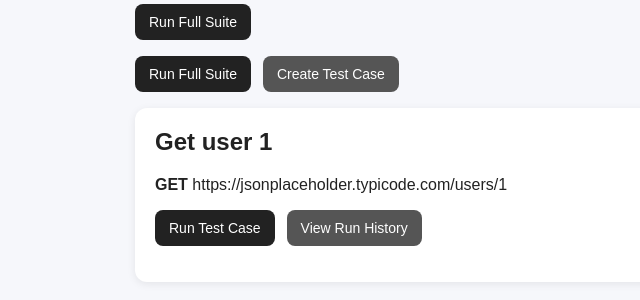
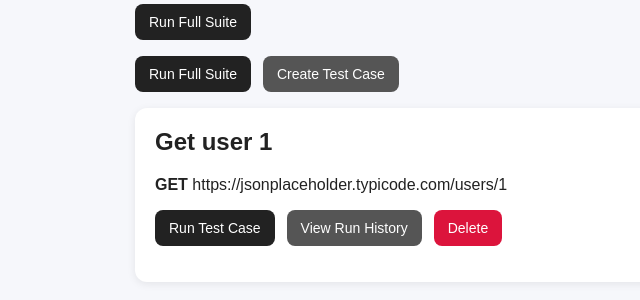
Before and after one commit to ryancrandall801/api-testing-playground, a FastAPI app: page /ui/suites/1 in a window 1280 px wide. Shown: the part 182-482 px from the top of the page, without its empty margins (55-695 px from the left). Run offline with FastAPI, Linux system fonts and the light colour scheme; data comes from the database, SQL or seed files in the repository.

Commit message:
add UI support for deleting test cases

```diff
--- a/main.py
+++ b/main.py
@@ -490,3 +490,25 @@ def test_run_detail(request: Request, run_id: int = Path(gt=0)):
                 "assertion_results": assertion_results,
             },
         )
+
+
+@app.post("/ui/cases/{case_id}/delete")
+def delete_test_case_ui(case_id: int = Path(gt=0)):
+    with Session(engine) as session:
+        db_case = session.get(TestCase, case_id)
+
+        if not db_case:
+            raise HTTPException(status_code=404, detail="Test case not found")
+
+        suite_id = db_case.suite_id
+
+        statement = select(TestRun).where(TestRun.test_case_id == case_id)
+        runs = session.exec(statement).all()
+
+        for run in runs:
+            session.delete(run)
+
+        session.delete(db_case)
+        session.commit()
+
+        return RedirectResponse(url=f"/ui/suites/{suite_id}", status_code=303)
--- a/static/styles.css
+++ b/static/styles.css
@@ -119,3 +119,8 @@ label {
     font-weight: 600;
     margin-top: 4px;
 }
+
+.danger-button {
+    background: crimson;
+    color: white;
+}
--- a/templates/suite_detail.html
+++ b/templates/suite_detail.html
@@ -43,6 +43,10 @@
                         <a class="secondary-button" href="/ui/cases/{{ case.id }}/runs">
                             View Run History
                         </a>
+
+                        <form action="/ui/cases/{{ case.id }}/delete" method="post">
+                            <button type="submit" class="danger-button">Delete</button>
+                        </form>
                     </div>
                 </div>
             {% else %}
```
